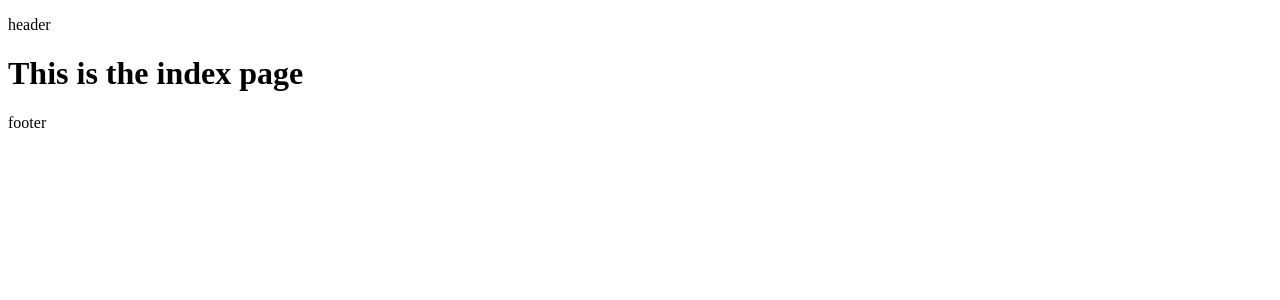
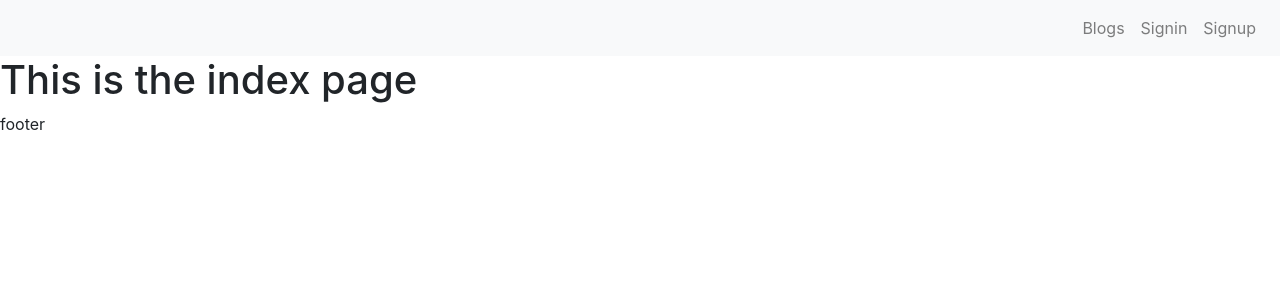
Before and after one commit to cardfaux/BlogNextJS-Frontend, a Next.js app: page / in a window 1280 px wide. Shown: the top 300 px of the page. Built offline with nearby package versions, Linux system fonts and the light colour scheme.

Commit message:
added nprogress reactstrap isomorphic-fetch and js-cookie to the frontend nextjs application

```diff
--- /dev/null
+++ b/actions/auth.js
@@ -0,0 +1,112 @@
+import fetch from 'isomorphic-fetch';
+import cookie from 'js-cookie';
+import { API } from '../config';
+
+export const signup = (user) => {
+  return fetch(`${API}/signup`, {
+    method: 'POST',
+    headers: {
+      Accept: 'application/json',
+      'Content-Type': 'application/json',
+    },
+    body: JSON.stringify(user),
+  })
+    .then((response) => {
+      return response.json();
+    })
+    .catch((err) => console.log(err));
+};
+
+export const signin = (user) => {
+  return fetch(`${API}/signin`, {
+    method: 'POST',
+    headers: {
+      Accept: 'application/json',
+      'Content-Type': 'application/json',
+    },
+    body: JSON.stringify(user),
+  })
+    .then((response) => {
+      return response.json();
+    })
+    .catch((err) => console.log(err));
+};
+
+export const signout = (next) => {
+  removeCookie('token');
+  removeLocalStorage('user');
+  next();
+
+  return fetch(`${API}/signout`, {
+    method: 'GET',
+  })
+    .then((response) => {
+      console.log('signout success');
+    })
+    .catch((err) => console.log(err));
+};
+
+// set cookie
+export const setCookie = (key, value) => {
+  if (process.browser) {
+    cookie.set(key, value, {
+      expires: 1,
+    });
+  }
+};
+
+export const removeCookie = (key) => {
+  if (process.browser) {
+    cookie.remove(key, {
+      expires: 1,
+    });
+  }
+};
+// get cookie
+export const getCookie = (key) => {
+  if (process.browser) {
+    return cookie.get(key);
+  }
+};
+// localstorage
+export const setLocalStorage = (key, value) => {
+  if (process.browser) {
+    localStorage.setItem(key, JSON.stringify(value));
+  }
+};
+
+export const removeLocalStorage = (key) => {
+  if (process.browser) {
+    localStorage.removeItem(key);
+  }
+};
+// autheticate user by pass data to cookie and localstorage
+export const authenticate = (data, next) => {
+  setCookie('token', data.token);
+  setLocalStorage('user', data.user);
+  next();
+};
+
+export const isAuth = () => {
+  if (process.browser) {
+    const cookieChecked = getCookie('token');
+    if (cookieChecked) {
+      if (localStorage.getItem('user')) {
+        return JSON.parse(localStorage.getItem('user'));
+      } else {
+        return false;
+      }
+    }
+  }
+};
+
+export const updateUser = (user, next) => {
+  if (process.browser) {
+    if (localStorage.getItem('user')) {
+      let auth = JSON.parse(localStorage.getItem('user'));
+      auth = user;
+      localStorage.setItem('user', JSON.stringify(auth));
+      next();
+    }
+  }
+};
--- a/components/Layout.jsx
+++ /dev/null
@@ -1,13 +0,0 @@
-import React from 'react'
-
-const Layout = (props) => {
-  return (
-    <>
-      <p>header</p>
-        {props.children}
-      <p>footer</p>
-    </>
-  )
-}
-
-export default Layout;
--- /dev/null
+++ b/components/shared/Header.jsx
@@ -0,0 +1,87 @@
+/* eslint-disable quotes */
+import React, { useState } from 'react';
+import Link from 'next/link';
+import Router from 'next/router';
+import NProgress from 'nprogress';
+import { APP_NAME } from '../../config';
+import { signout, isAuth } from '../../actions/auth';
+import { Collapse, Navbar, NavbarToggler, NavbarBrand, Nav, NavItem, NavLink, UncontrolledDropdown, DropdownToggle, DropdownMenu, DropdownItem } from 'reactstrap';
+// import '.././node_modules/nprogress/nprogress.css';
+import '../../node_modules/nprogress/nprogress.css';
+// import Search from './blog/Search';
+
+Router.onRouteChangeStart = (url) => NProgress.start();
+Router.onRouteChangeComplete = (url) => NProgress.done();
+Router.onRouteChangeError = (url) => NProgress.done();
+
+const Header = () => {
+  const [isOpen, setIsOpen] = useState(false);
+
+  const toggle = () => {
+    setIsOpen(!isOpen);
+  };
+
+  return (
+    <React.Fragment>
+      <Navbar color='light' light expand='md'>
+        <Link href='/'>
+          <NavLink className='font-weight-bold'>{APP_NAME}</NavLink>
+        </Link>
+        <NavbarToggler onClick={toggle} />
+        <Collapse isOpen={isOpen} navbar>
+          <Nav className='ml-auto' navbar>
+            <React.Fragment>
+              <NavItem>
+                <Link href='/blogs'>
+                  <NavLink>Blogs</NavLink>
+                </Link>
+              </NavItem>
+            </React.Fragment>
+
+            {!isAuth() && (
+              <React.Fragment>
+                <NavItem>
+                  <Link href='/signin'>
+                    <NavLink>Signin</NavLink>
+                  </Link>
+                </NavItem>
+                <NavItem>
+                  <Link href='/signup'>
+                    <NavLink>Signup</NavLink>
+                  </Link>
+                </NavItem>
+              </React.Fragment>
+            )}
+
+            {isAuth() && isAuth().role === 0 && (
+              <NavItem>
+                <Link href='/user'>
+                  <NavLink>{`${isAuth().name}'s Dashboard`}</NavLink>
+                </Link>
+              </NavItem>
+            )}
+
+            {isAuth() && isAuth().role === 1 && (
+              <NavItem>
+                <Link href='/admin'>
+                  <NavLink>{`${isAuth().name}'s Dashboard`}</NavLink>
+                </Link>
+              </NavItem>
+            )}
+
+            {isAuth() && (
+              <NavItem>
+                <NavLink style={{ cursor: 'pointer' }} onClick={() => signout(() => Router.replace(`/signin`))}>
+                  Signout
+                </NavLink>
+              </NavItem>
+            )}
+          </Nav>
+        </Collapse>
+      </Navbar>
+      {/* <Search /> */}
+    </React.Fragment>
+  );
+};
+
+export default Header;
--- /dev/null
+++ b/components/shared/Layout.jsx
@@ -0,0 +1,15 @@
+import React from 'react';
+
+import Header from './Header';
+
+const Layout = (props) => {
+  return (
+    <>
+      <Header />
+      {props.children}
+      <p>footer</p>
+    </>
+  );
+};
+
+export default Layout;
--- /dev/null
+++ b/config.js
@@ -0,0 +1,10 @@
+import getConfig from 'next/config';
+const { publicRuntimeConfig } = getConfig();
+
+export const API = publicRuntimeConfig.PRODUCTION ? publicRuntimeConfig.API_PRODUCTION : publicRuntimeConfig.API_DEVELOPMENT;
+
+export const APP_NAME = publicRuntimeConfig.APP_NAME;
+
+export const DOMAIN = publicRuntimeConfig.PRODUCTION ? publicRuntimeConfig.DOMAIN_PRODUCTION : publicRuntimeConfig.DOMAIN_DEVELOPMENT;
+
+export const FB_APP_ID = publicRuntimeConfig.FB_APP_ID;
--- a/package.json
+++ b/package.json
@@ -14,9 +14,13 @@
   "author": "James Hagood",
   "license": "ISC",
   "dependencies": {
+    "isomorphic-fetch": "^3.0.0",
+    "js-cookie": "^2.2.1",
     "next": "^10.0.3",
+    "nprogress": "^0.2.0",
     "react": "^17.0.1",
-    "react-dom": "^17.0.1"
+    "react-dom": "^17.0.1",
+    "reactstrap": "^8.7.1"
   },
   "devDependencies": {
     "eslint": "^7.14.0",
--- /dev/null
+++ b/pages/_document.jsx
@@ -0,0 +1,22 @@
+import React from 'react';
+import Document, { Html, Head, Main, NextScript } from 'next/document';
+
+class MyDocument extends Document {
+  render() {
+    return (
+      <Html lang='en'>
+        <Head>
+          <meta charSet='UTF-8' />
+          {/* <meta name='viewport' content='width=device-width, initial-scale=1.0' /> */}
+          <link rel='stylesheet' href='https://cdnjs.cloudflare.com/ajax/libs/twitter-bootstrap/4.5.3/css/bootstrap.min.css' />
+        </Head>
+        <body>
+          <Main />
+          <NextScript />
+        </body>
+      </Html>
+    );
+  }
+}
+
+export default MyDocument;
```
Also changed, not shown: pages/index.jsx (+4 -4 lines), .eslintrc.json, 1 other file (tests, documents, lock files or other folders).
